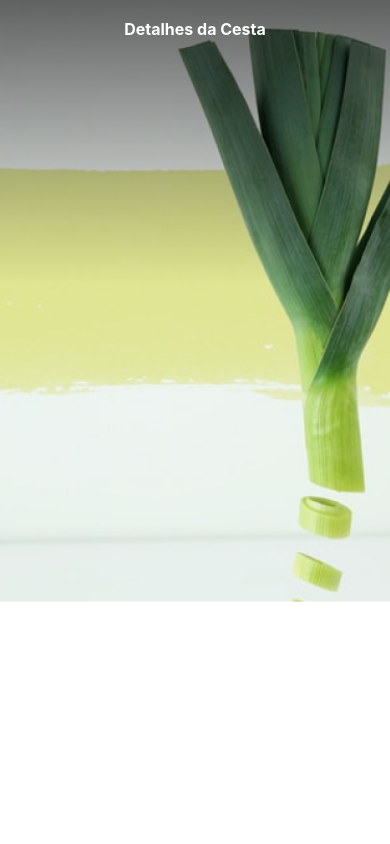
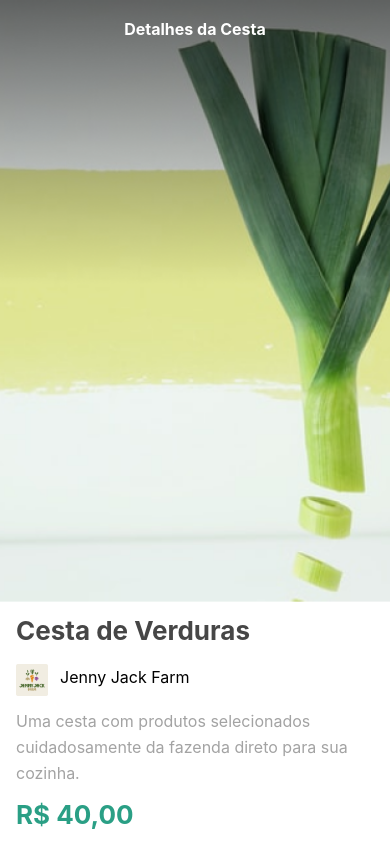
Before and after one commit to iraponan/orgs-cesta, a React Native app: screen / in a window 390 px wide. Built offline with nearby package versions, Linux system fonts and the light colour scheme.

Commit message:
Detalhes da Cesta

```diff
--- a/src/telas/Cesta.js
+++ b/src/telas/Cesta.js
@@ -1,6 +1,7 @@
-import { Dimensions, Image, StyleSheet, Text } from 'react-native';
+import { Dimensions, Image, StyleSheet, Text, View } from 'react-native';
 
 import topo from '../../assets/topo.png'
+import logo from '../../assets/logo.png'
 
 const width = Dimensions.get('screen').width;
 
@@ -8,6 +9,16 @@
     return <>
         <Image source={topo} style={estilos.topo}/>
         <Text style={estilos.titulo}>Detalhes da Cesta</Text>
+
+        <View style={estilos.cesta}>
+            <Text style={estilos.nome}>Cesta de Verduras</Text>
+            <View style={estilos.fazenda}>
+                <Image style={estilos.imagemFazenda} source={logo}/>
+                <Text style={estilos.nomeFazenda}>Jenny Jack Farm</Text>
+            </View>
+            <Text style={estilos.descricao}>Uma cesta com produtos selecionados cuidadosamente da fazenda direto para sua cozinha.</Text>
+            <Text style={estilos.preco}>R$ 40,00</Text>
+        </View>
     </>
 }
 
@@ -16,7 +27,6 @@
         width: "100%",
         height: 578 / 768 * width
     },
-
     titulo: {
         width: "100%",
         position: "absolute",
@@ -26,5 +36,40 @@
         color: "white",
         fontWeight: "bold",
         padding: 16
+    },
+    cesta: {
+        paddingVertical: 8,
+        paddingHorizontal: 16
+    },
+    nome: {
+        color: "#464646",
+        fontSize: 26,
+        lineHeight: 42,
+        fontWeight: "bold"
+    },
+    fazenda: {
+        flexDirection: "row",
+        paddingVertical: 12
+    },
+    imagemFazenda: {
+        width: 32,
+        height: 32
+    },
+    nomeFazenda: {
+        fontSize: 16,
+        lineHeight: 26,
+        marginLeft: 12
+    },
+    descricao: {
+        color: "#A3A3A3",
+        fontSize: 16,
+        lineHeight: 26
+    },
+    preco: {
+        color: "#2A9F85",
+        fontWeight: "bold",
+        fontSize: 26,
+        lineHeight: 42,
+        marginTop: 8
     }
 })
```
